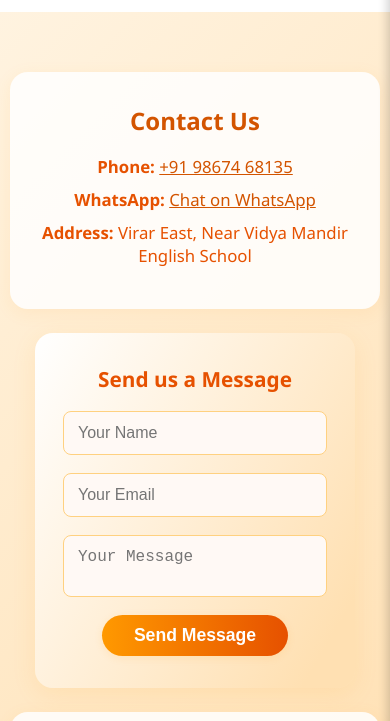
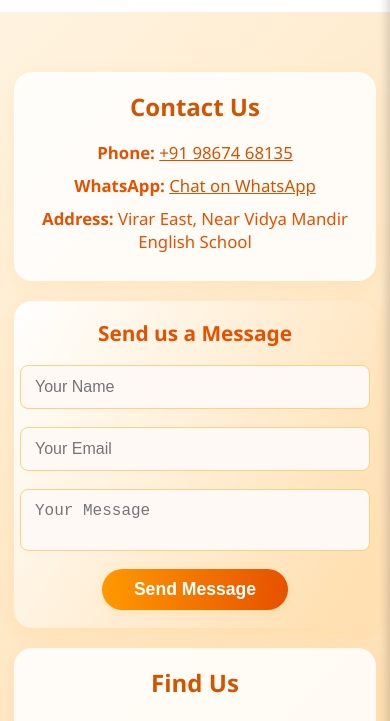
Before and after one commit to Shivjanak/E-commerce-site, a plain HTML site: page contact.html in a window 390 px wide. Shown: the part 58-779 px from the top of the page. Drawn offline with Linux system fonts and the light colour scheme.

Commit message:
Add files via upload

```diff
--- a/style.css
+++ b/style.css
@@ -577,13 +577,16 @@ html {
   animation: contactBgAnim 8s ease-in-out infinite alternate;
 }
 
+
 .contact-grid {
-  display: grid;
-  grid-template-columns: 1fr 1.2fr 1fr;
+  display: flex;
+  flex-direction: column;
+  align-items: center;
+  text-align: center;
   gap: 36px;
   width: 100%;
-  max-width: 1100px;
-  align-items: start;
+  max-width: 600px;
+  margin: 0 auto;
 }
 
 .contact-info, .contact-map {
@@ -686,13 +689,26 @@ html {
 }
 
 /* Responsive */
-@media (max-width: 900px) {
+@media (max-width: 600px) {
   .contact-grid {
-    grid-template-columns: 1fr;
-    gap: 24px;
+    max-width: 100%;
+    padding: 0 4px;
+    gap: 20px;
   }
-  .contact-info, .contact-form, .contact-map {
-    max-width: 500px;
-    margin: 0 auto;
+  .contact-info,
+  .contact-form,
+  .contact-map {
+    max-width: 100%;
+    width: 100%;
+    padding: 18px 6px;
+    box-sizing: border-box;
+  }
+  .contact-form {
+    min-width: 0;
+    padding: 18px 6px;
+  }
+  .contact-map img,
+  .contact-map iframe {
+    min-height: 120px;
   }
 }
```
